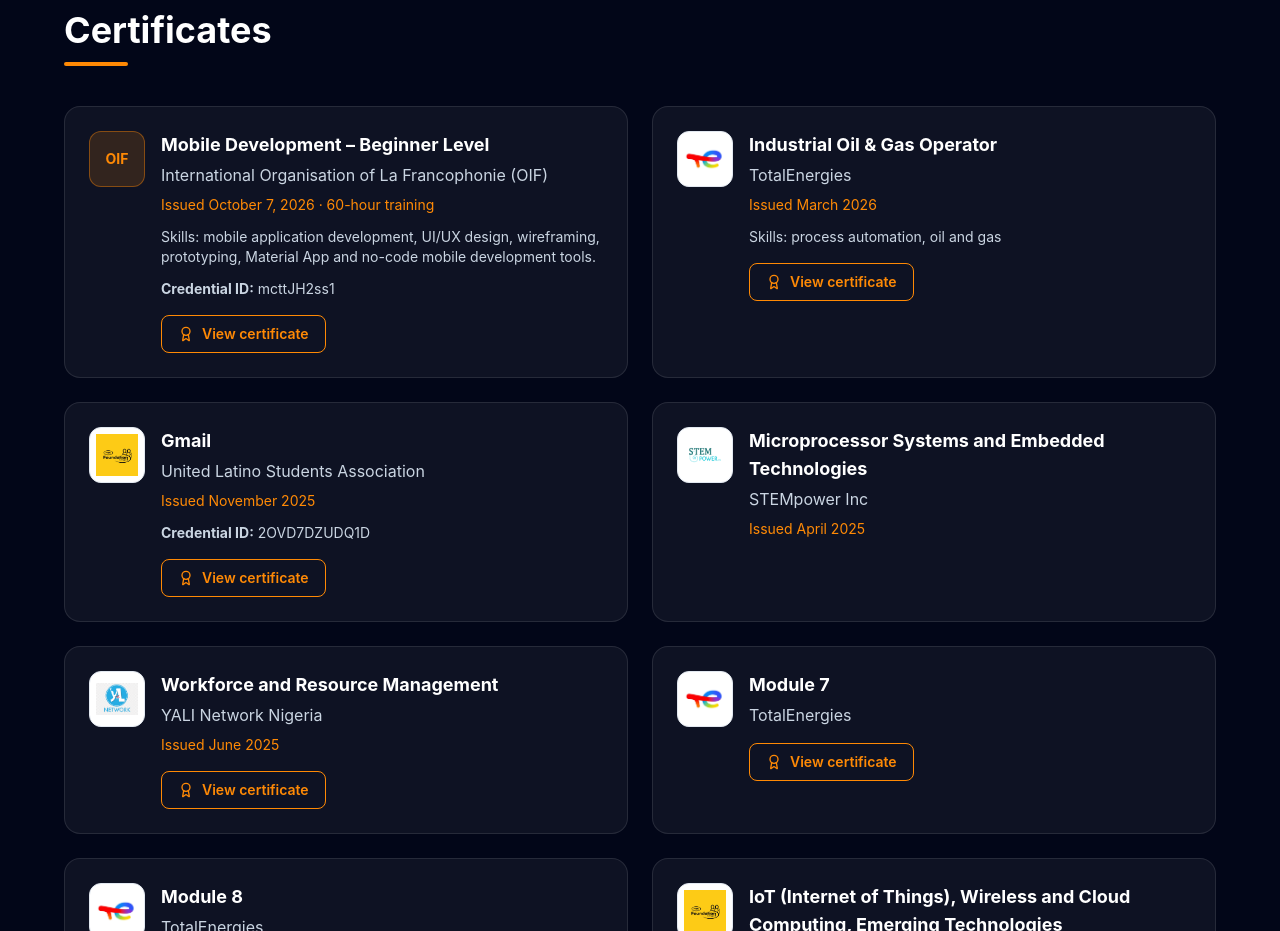
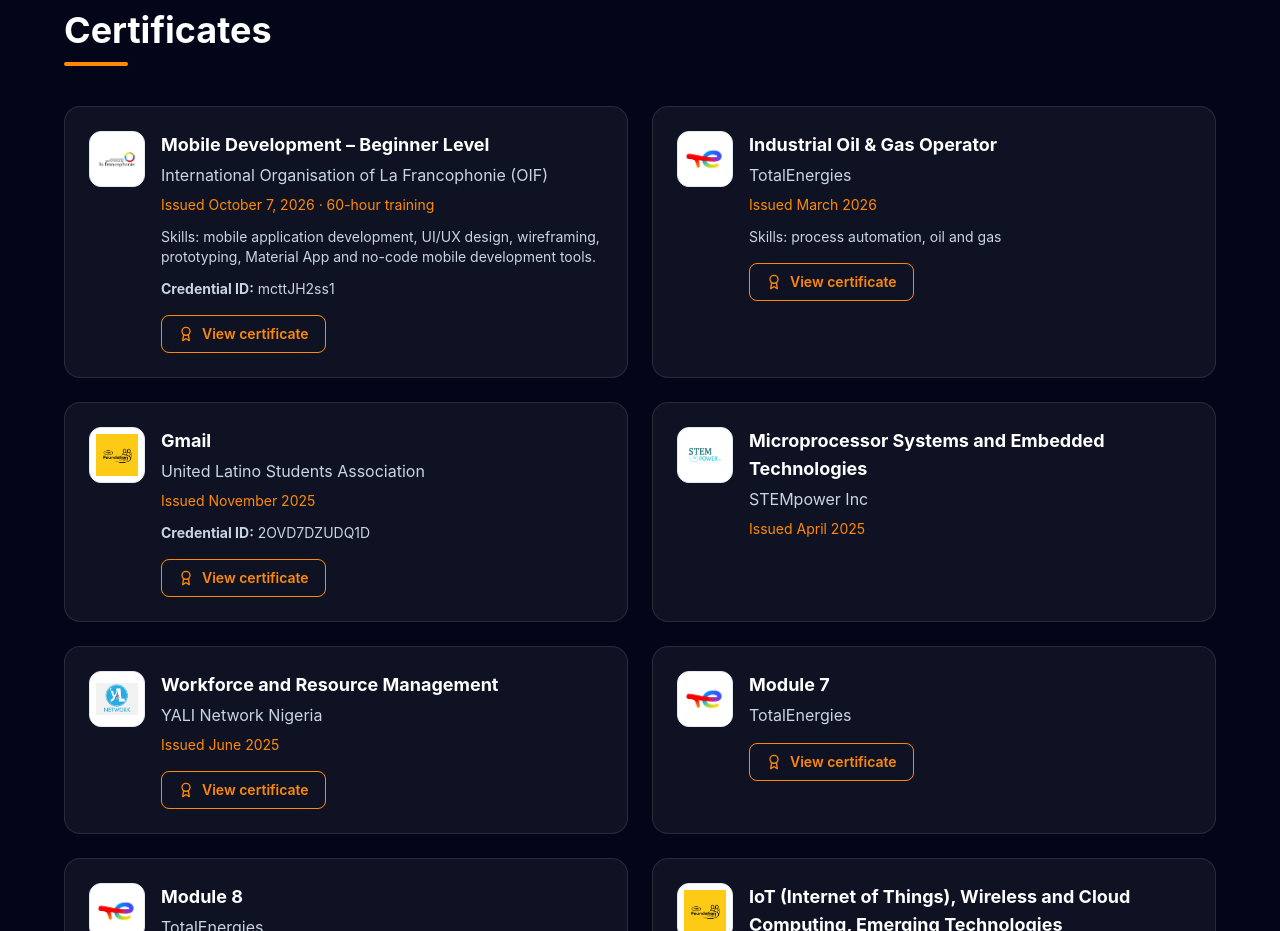
Before and after one commit to gloirecelestin16-rgb/mon-portfolio, a React (Vite) app: page / in a window 1280 px wide. Shown: the part 5600-6531 px from the top of the page. Built offline with nearby package versions, Linux system fonts and the light colour scheme.

Commit message:
Mise à jour du portfolio

```diff
--- a/src/App.tsx
+++ b/src/App.tsx
@@ -320,7 +320,7 @@
           desc: "Skills: mobile application development, UI/UX design, wireframing, prototyping, Material App and no-code mobile development tools.",
           id: "mcttJH2ss1",
           link: "certificats/Attestation_de_formation.pdf",
-          logo: "",
+          logo: "OIF.jpg",
           initials: "OIF",
         },
 
@@ -731,7 +731,7 @@
           desc: "Compétences : développement d'applications mobiles, conception UI/UX, wireframes, prototypage, Material App et outils de développement mobile sans code.",
           id: "mcttJH2ss1",
           link: "certificats/Attestation_de_formation.pdf",
-          logo: "",
+          logo: "OIF.jpg",
           initials: "OIF",
         },
 
```
